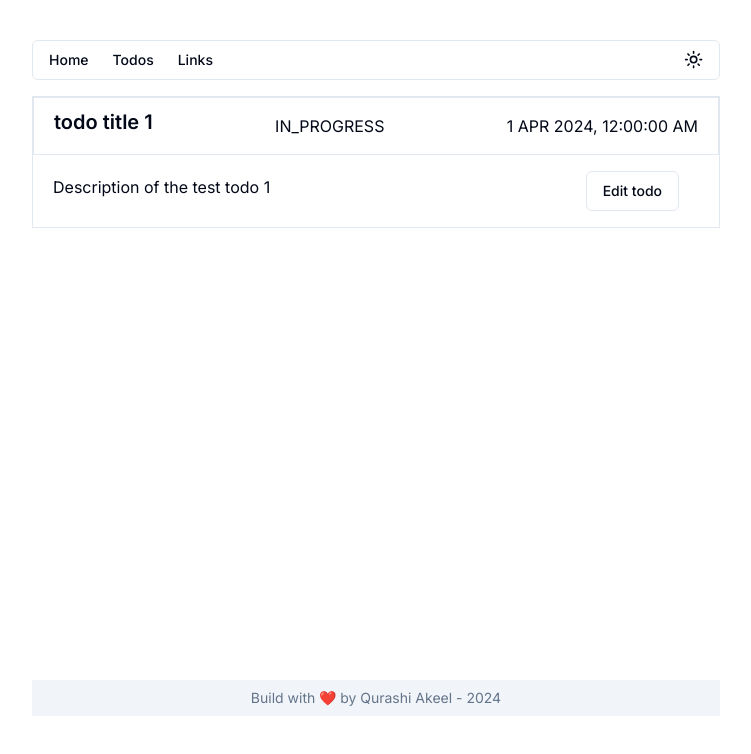
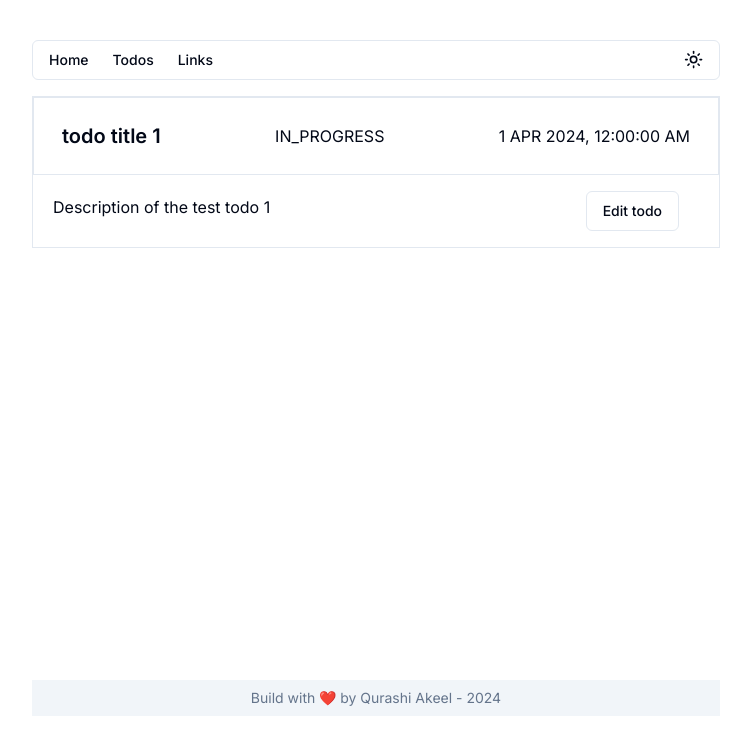
Before and after one commit to qurashi-akeel/pesto-todo-zeta, a Next.js app: page /todos/fsdfjvkf in a window 1280 px wide. Shown: the top 754 px of the page, without its empty margins (264-1015 px from the left). Built offline with nearby package versions, Linux system fonts and the light colour scheme.

Commit message:
Fix single todo page styling.

```diff
--- a/src/app/todos/[id]/page.tsx
+++ b/src/app/todos/[id]/page.tsx
@@ -17,9 +17,9 @@ const SingleTodo = () => {
       {/* View Single todo */}
       <div className="w-full border">
         <div className="flex justify-between items-center py-4 px-5 flex-wrap border">
-          <h2 className="text-xl font-semibold -mt-2">{todo.title}</h2>
-          <p>{todo.status}</p>
-          <p>{formatDate(todo.date, true).toUpperCase()}</p>
+          <h2 className="text-xl font-semibold p-2">{todo.title}</h2>
+          <p className="p-2">{todo.status}</p>
+          <p className="p-2">{formatDate(todo.date, true).toUpperCase()}</p>
         </div>
         <div className="">
           <div className="float-right my-4 mx-10">
```
